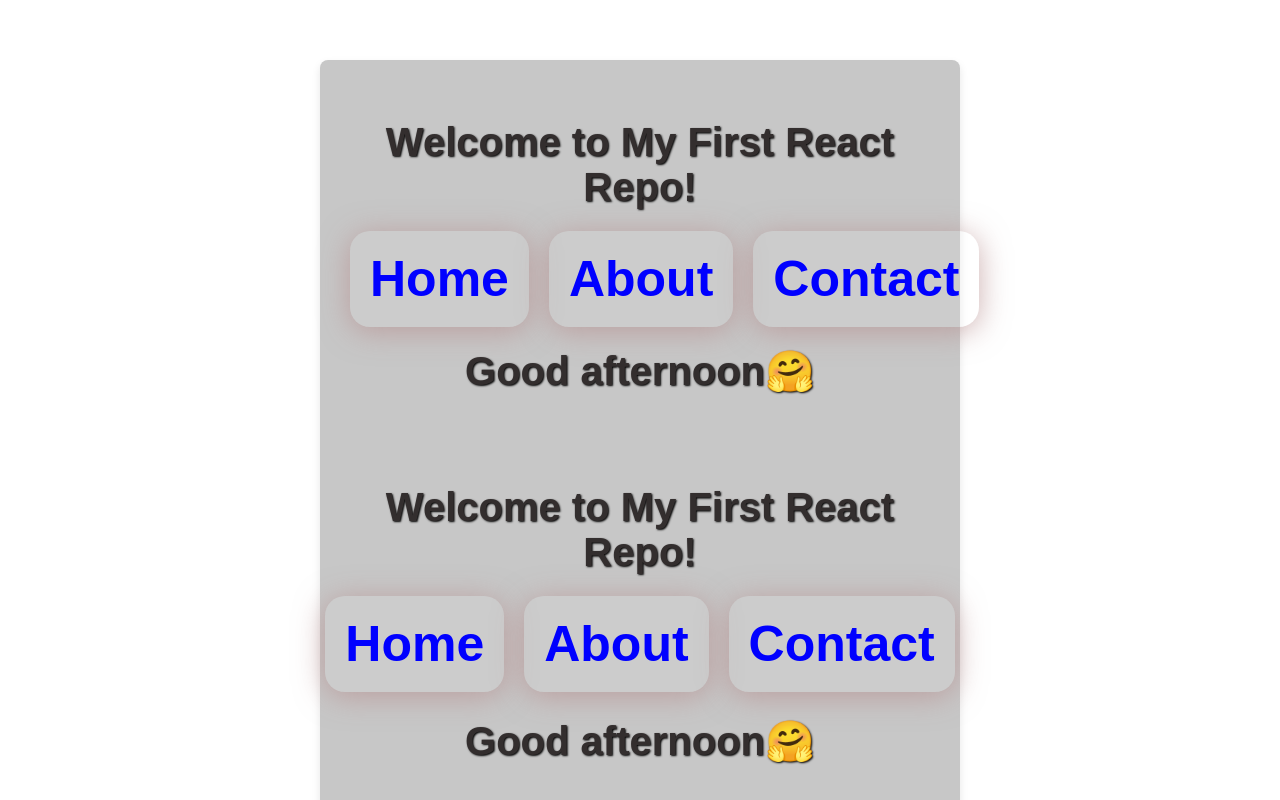
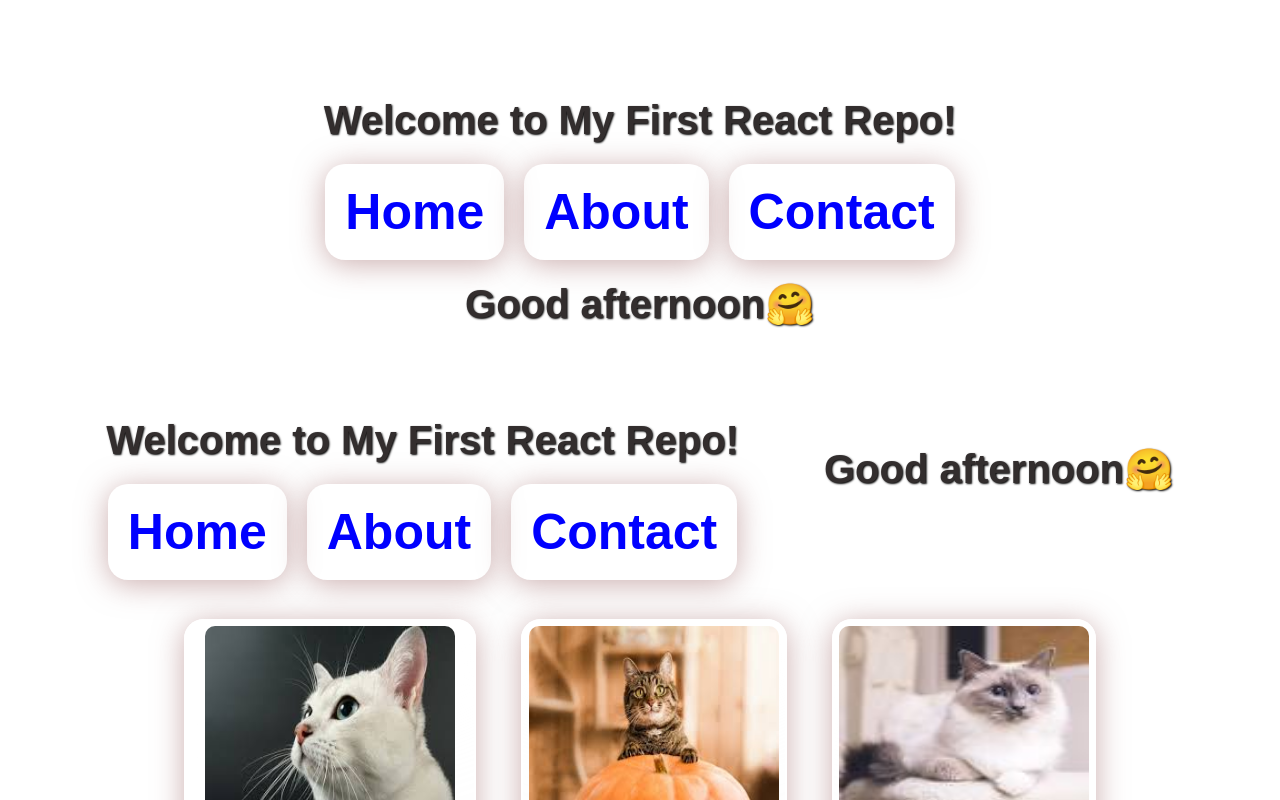
Before and after one commit to soltsega/First-repo, a React (Vite) app: page / in a window 1280 px wide. Shown: the top 800 px of the page. Built offline with nearby package versions, Linux system fonts and the light colour scheme.

Commit message:
modified index.css

```diff
--- a/src/index.css
+++ b/src/index.css
@@ -1,14 +1,12 @@
 .main {
-    background-color: rgb(199, 199, 199);
     padding: 20px;
     border-radius: 8px;
     text-align: center;
     margin-top: 20px;
     font-family: Arial, sans-serif;
-    box-shadow: 0 4px 8px rgba(0, 0, 0, 0.1);
     max-width: 600px;
     margin-left: auto;
     margin-right: auto;
     margin-bottom: 20px;
-    display: block;
+    display: inline;
 }
```
